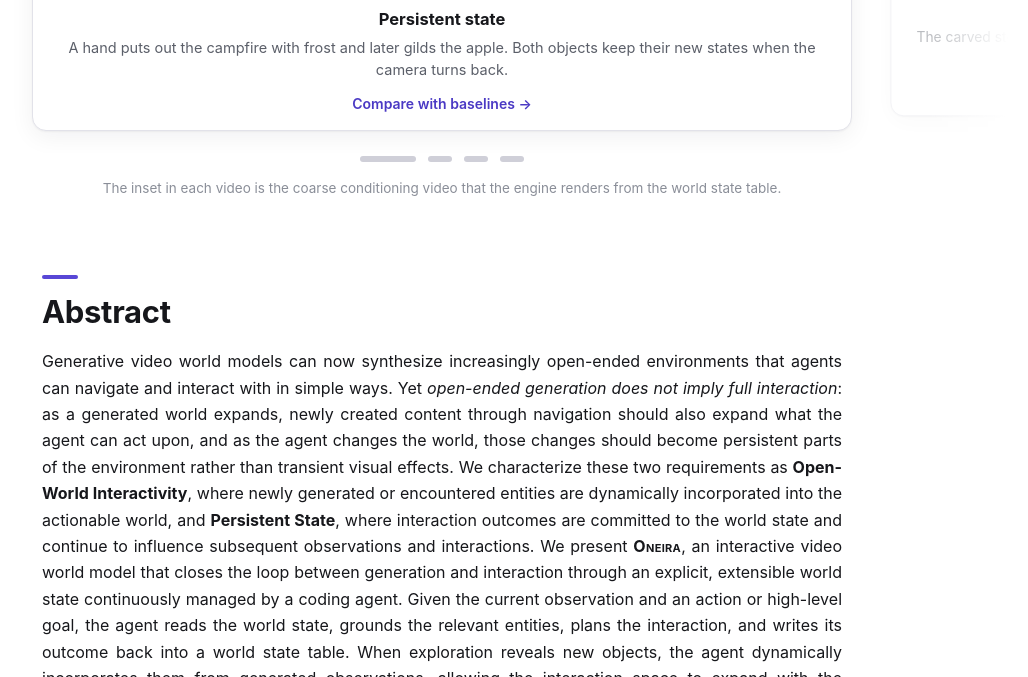
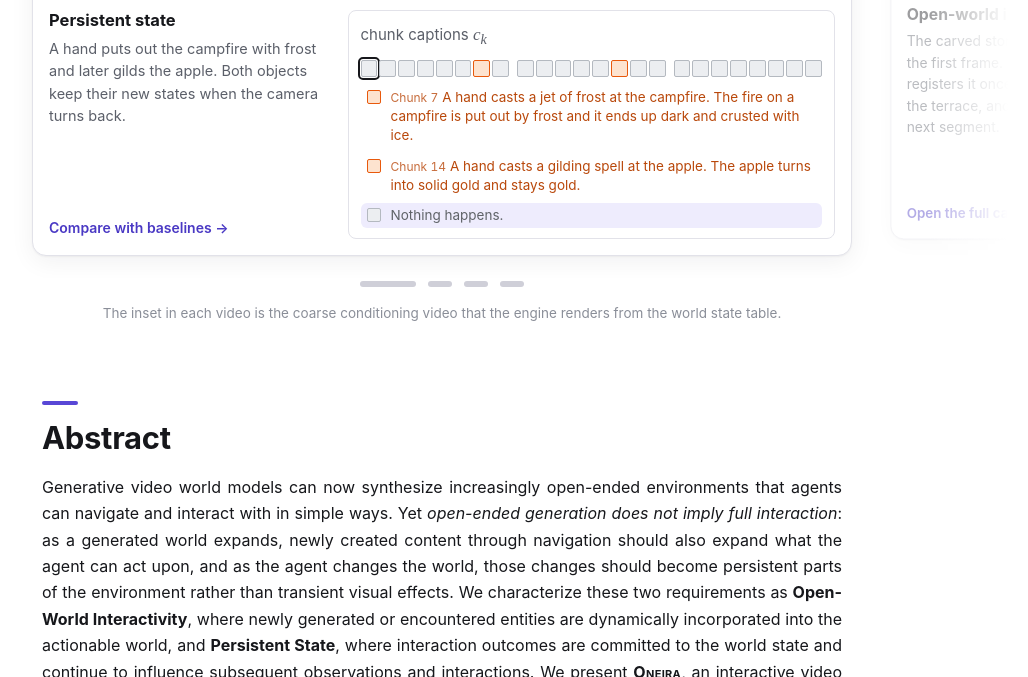
Before and after one commit to Madaoer/Madaoer.github.io, a Jekyll site: the page projects/oneira/index.html, which Jekyll copies as it is, in a window 1280 px wide and 1400 px high, scrolled down 395 px, cut to the strip 723-1400 px from the top of the window. Shown: the whole strip, without its empty margins (198-1226 px from the left). Built offline with Jekyll 4.4.1, drawn with Linux system fonts in a browser that asks for light colours; part of the change alters nothing that is shown.

Commit message:
Oneira page: show the chunk captions under each highlight video
Co-Authored-By: Claude Opus 5.5 <noreply@anthropic.com>

```diff
--- a/projects/oneira/static/css/main.css
+++ b/projects/oneira/static/css/main.css
@@ -230,10 +230,24 @@ sup { line-height: 0; }
 }
 .playbtn:hover { background: rgba(0, 0, 0, .75); }
 .playbtn svg { width: 14px; height: 14px; }
-.reel-cap { padding: 13px 16px 15px; display: flex; flex-direction: column; gap: 6px; flex: 1 1 auto; }
+.reel-cap { padding: 14px 16px 16px; display: flex; flex-direction: column; gap: 6px; flex: 1 1 auto; text-align: left; }
 .reel-cap h3 { margin: 0; font-size: 16.5px; line-height: 1.3; }
 .reel-cap p { margin: 0; font-size: 14.5px; line-height: 1.55; color: var(--dim); }
 .reel-cap a { margin-top: auto; padding-top: 4px; font-size: 14px; font-weight: 600; }
+.reel-cap .caps { text-align: left; margin: 4px 0 0; padding: 10px 12px; gap: 8px; }
+.reel-cap .caps li { font-size: 13.5px; }
+.reel-cap .caps .now-text { display: none; }
+/* On wide screens the text sits on the left and the chunk captions on the right, so the slide stays short. */
+@media (min-width: 761px) {
+  .reel-cap {
+    display: grid; grid-template-columns: minmax(0, 1fr) minmax(0, 1.75fr); column-gap: 20px; row-gap: 6px;
+    grid-template-areas: "title caps" "desc caps" "link caps"; grid-template-rows: auto auto 1fr; align-items: start;
+  }
+  .reel-cap h3 { grid-area: title; }
+  .reel-cap > p { grid-area: desc; }
+  .reel-cap .caps { grid-area: caps; margin: 0; }
+  .reel-cap > a { grid-area: link; align-self: end; }
+}
 .reel-note { margin: 6px 0 0; font-size: 13.5px; color: var(--faint); text-align: center; }
 
 /* Sections. */
--- a/projects/oneira/static/js/main.js
+++ b/projects/oneira/static/js/main.js
@@ -44,6 +44,74 @@ if (window.renderMathInElement) {
   });
 }
 
+/* ---------- Chunk captions ---------- */
+
+/* Chunk captions panel, after the style of Fig. 2. update(t) highlights the chunk at time t, and a click
+   on a cell calls onSeek with the start time of that chunk. The result players and the highlight
+   carousel both use it. */
+const chunkPanel = (d, onSeek) => {
+  const nSeg = d.segments || 1;
+  const n = nSeg * CHUNKS;
+  const evByK = new Map((d.events || []).map((e) => [e.k - 1, e]));
+  const box = el("div", "caps" + (nSeg > 1 ? " chain" : ""));
+  const head = el("div", "head");
+  const title = el("div", "title");
+  title.append(document.createTextNode("chunk captions "));
+  const ci = el("i", null, "c");
+  ci.appendChild(el("sub", null, "k"));
+  title.appendChild(ci);
+  const strip = el("div", "strip");
+  const cells = [];
+  for (let s = 0; s < nSeg; s++) {
+    const seg = el("div", "seg");
+    for (let j = 0; j < CHUNKS; j++) {
+      const k = s * CHUNKS + j;
+      const c = el("button", "cell" + (evByK.has(k) ? " ev" : ""));
+      c.type = "button";
+      c.title = "Chunk " + (k + 1) + (evByK.has(k) ? ", interaction" : "");
+      c.setAttribute("aria-label", c.title);
+      c.addEventListener("click", () => onSeek(chunkStart(k, d.segFrames) + 0.01));
+      seg.appendChild(c);
+      cells.push(c);
+    }
+    strip.appendChild(seg);
+  }
+  head.append(title, strip);
+  box.appendChild(head);
+
+  const ul = el("ul");
+  const capLines = new Map();
+  [...evByK.entries()].sort((a, b) => a[0] - b[0]).forEach(([k, e]) => {
+    const li = el("li", "ev");
+    const txt = el("span");
+    txt.appendChild(el("span", "k", "Chunk " + (k + 1)));
+    txt.appendChild(document.createTextNode(e.text));
+    li.append(el("span", "sq"), txt);
+    ul.appendChild(li);
+    capLines.set(k, li);
+  });
+  const idle = el("li");
+  idle.append(el("span", "sq"), el("span", null, "Nothing happens."));
+  ul.appendChild(idle);
+  box.appendChild(ul);
+  const nowText = el("div", "now-text", "");
+  box.appendChild(nowText);
+
+  let cur = -1;
+  const update = (t) => {
+    let k = 0;
+    while (k + 1 < n && t >= chunkStart(k + 1, d.segFrames)) k++;
+    if (k === cur) return;
+    cur = k;
+    cells.forEach((c, i) => c.classList.toggle("now", i === k));
+    capLines.forEach((li, i) => li.classList.toggle("now", i === k));
+    idle.classList.toggle("now", !capLines.has(k));
+    nowText.textContent = "Now in chunk " + (k + 1) + " of " + n;
+  };
+  update(0);
+  return { el: box, update };
+};
+
 /* ---------- Synchronized players ---------- */
 
 /* One synchronized player per case. The Oneira video is the clock and the others follow it by time. */
@@ -57,7 +125,6 @@ class SyncGroup {
     this.userPaused = REDUCED;
     this.loop = true;
     this.raf = null;
-    this.curChunk = -1;
     this.build();
   }
 
@@ -95,56 +162,8 @@ class SyncGroup {
   }
 
   buildCaptions() {
-    const d = this.def;
-    const nSeg = d.segments || 1;
-    const n = nSeg * CHUNKS;
-    const evByK = new Map((d.events || []).map((e) => [e.k - 1, e]));
-    const box = el("div", "caps" + (nSeg > 1 ? " chain" : ""));
-    const head = el("div", "head");
-    const title = el("div", "title");
-    title.append(document.createTextNode("chunk captions "));
-    const ci = el("i", null, "c");
-    ci.appendChild(el("sub", null, "k"));
-    title.appendChild(ci);
-    const strip = el("div", "strip");
-    this.cells = [];
-    for (let s = 0; s < nSeg; s++) {
-      const seg = el("div", "seg");
-      for (let j = 0; j < CHUNKS; j++) {
-        const k = s * CHUNKS + j;
-        const c = el("button", "cell" + (evByK.has(k) ? " ev" : ""));
-        c.type = "button";
-        c.title = "Chunk " + (k + 1) + (evByK.has(k) ? ", interaction" : "");
-        c.setAttribute("aria-label", c.title);
-        c.addEventListener("click", () => { this.pause(); this.userPaused = true; this.seek(chunkStart(k, d.segFrames) + 0.01); });
-        seg.appendChild(c);
-        this.cells.push(c);
-      }
-      strip.appendChild(seg);
-    }
-    head.append(title, strip);
-    box.appendChild(head);
-
-    const ul = el("ul");
-    this.capLines = new Map();
-    [...evByK.entries()].sort((a, b) => a[0] - b[0]).forEach(([k, e]) => {
-      const li = el("li", "ev");
-      const txt = el("span");
-      txt.appendChild(el("span", "k", "Chunk " + (k + 1)));
-      txt.appendChild(document.createTextNode(e.text));
-      li.append(el("span", "sq"), txt);
-      ul.appendChild(li);
-      this.capLines.set(k, li);
-    });
-    const idle = el("li");
-    idle.append(el("span", "sq"), el("span", null, "Nothing happens."));
-    ul.appendChild(idle);
-    this.idleLine = idle;
-    box.appendChild(ul);
-    this.nowText = el("div", "now-text", "");
-    box.appendChild(this.nowText);
-    this.nChunks = n;
-    return box;
+    this.panel = chunkPanel(this.def, (t) => { this.pause(); this.userPaused = true; this.seek(t); });
+    return this.panel.el;
   }
 
   build() {
@@ -363,15 +382,7 @@ class SyncGroup {
   }
 
   updateChunk(t) {
-    if (!this.cells) return;
-    let k = 0;
-    while (k + 1 < this.nChunks && t >= chunkStart(k + 1, this.def.segFrames)) k++;
-    if (k === this.curChunk) return;
-    this.curChunk = k;
-    this.cells.forEach((c, i) => c.classList.toggle("now", i === k));
-    this.capLines.forEach((li, i) => li.classList.toggle("now", i === k));
-    this.idleLine.classList.toggle("now", !this.capLines.has(k));
-    this.nowText.textContent = "Now in chunk " + (k + 1) + " of " + this.nChunks;
+    if (this.panel) this.panel.update(t);
   }
 
   updateTime(t) {
@@ -620,6 +631,11 @@ const Carousel = (() => {
     const btn = el("button", "playbtn");
     btn.type = "button";
     media.appendChild(btn);
+    /* Chunk captions of the same case as in the Results section, which the slide links to. */
+    const link = slide.querySelector("a[data-case]");
+    const def = link && typeof CASES !== "undefined" ? CASES.find((c) => c.id === link.dataset.case) : null;
+    const panel = def ? chunkPanel(def, (t) => { main.currentTime = t; }) : null;
+    if (panel) link.before(panel.el);
     let loaded = false, raf = null;
     const icon = () => {
       btn.innerHTML = main.paused ? PLAY_ICON : PAUSE_ICON;
@@ -633,6 +649,7 @@ const Carousel = (() => {
       if (Math.abs(inset.currentTime - main.currentTime) > 0.12) follow();
       if (inset.paused && !inset.ended) inset.play().catch(() => {});
       if (i === current && main.duration) dots[i].fill.style.width = (100 * main.currentTime / main.duration).toFixed(2) + "%";
+      if (panel) panel.update(main.currentTime);
       raf = requestAnimationFrame(frame);
     };
     const api = {
@@ -650,6 +667,7 @@ const Carousel = (() => {
     main.addEventListener("playing", () => ctl[(i + 1) % n].load());
     main.addEventListener("pause", () => { inset.pause(); icon(); });
     main.addEventListener("seeked", follow);
+    if (panel) main.addEventListener("timeupdate", () => panel.update(main.currentTime));
     main.addEventListener("ended", () => {
       if (i !== current) return;
       dots[i].fill.style.width = "100%";
```
